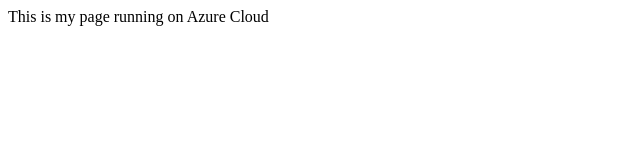
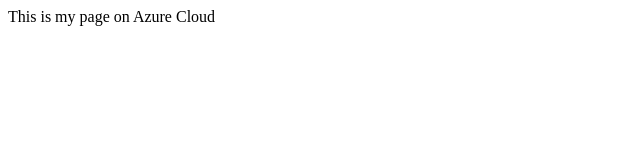
Before and after one commit to solankigithub/azuread, a plain HTML site: page WebContent/index.html in a window 1280 px wide. Shown: the full height of the page, 0-640 px from the left. Drawn offline with Linux system fonts and the light colour scheme.

Commit message:
another change

```diff
--- a/WebContent/index.html
+++ b/WebContent/index.html
@@ -5,6 +5,6 @@
 <title>Azure Test App</title>
 </head>
 <body>
-This is my page running on Azure Cloud
+This is my page on Azure Cloud
 </body>
 </html>
```
